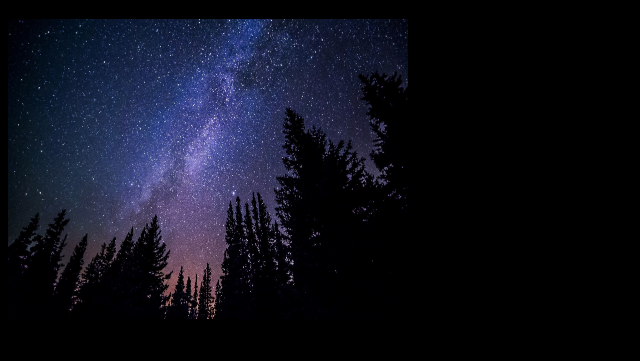
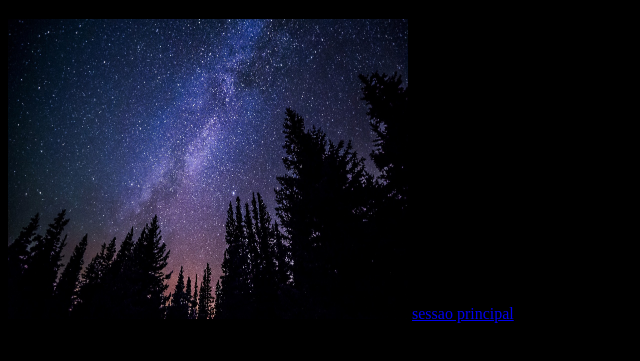
Before and after one commit to luizeduardo05/luizeduardo05.github.io, a plain HTML site: page index.html in a window 1280 px wide. Shown: the part 61-422 px from the top of the page, without its empty margins (0-640 px from the left). Drawn offline with Linux system fonts and the light colour scheme.

Commit message:
Update index.html

```diff
--- a/index.html
+++ b/index.html
@@ -10,5 +10,6 @@
 <body>
     <h1>Luiz Eduardo</h1>
     <img src="imagem.jpg" alt="picard facepalm" width="400" height="300">
+    <a href="sessao1.html">sessao principal</a>
 </body>
 </html>
```
